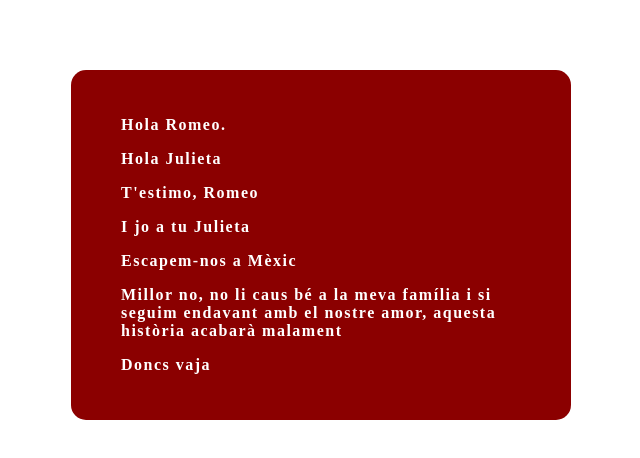
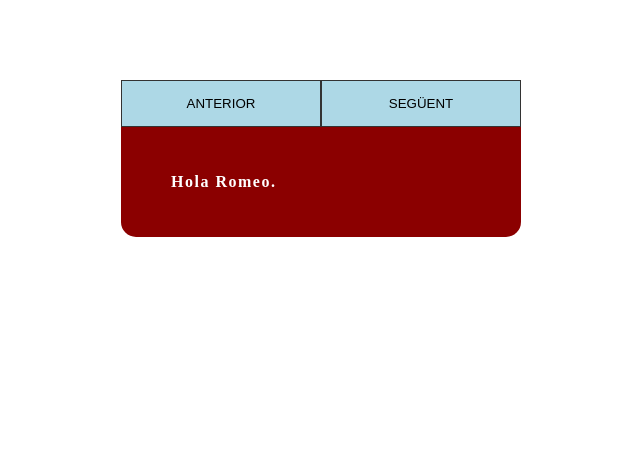
Before and after one commit to sschmidt0/sprint7, a React (Create React App) app: page / in a window 1280 px wide. Shown: the top 458 px of the page, without its empty margins (319-959 px from the left). Built offline with nearby package versions, Linux system fonts and the light colour scheme.

Commit message:
Nivell 3 - exercici 3

```diff
--- a/src/App.js
+++ b/src/App.js
@@ -1,10 +1,37 @@
+import { useState } from 'react';
 import Línia from './components/Línia';
+import styled from 'styled-components';
+import textos from './assets/textos';
+
+const DivContainer = styled.div`
+  width: 400px;
+  margin: 80px auto 30px;
+`;
+
+const Button = styled.button`
+  width: 200px;
+  padding: 15px;
+  background-color: lightblue;
+  text-transform: uppercase;
+  border: 1px solid #333;
+`;
+
+
 
 function App() {
+  const [text, setText] = useState(0);
+
+  const lastItem = () => setText(prevText => prevText < 1 ? (prevText = textos.length-1) : prevText - 1);
+  const nextItem = () => setText(prevText => prevText > textos.length-2 ? (prevText = 0) : prevText + 1);
+
   return (
-    <div className="App">
-      <Línia />
-    </div>
+    <DivContainer className="App">
+      <div>
+        <Button onClick={ () => lastItem() }>Anterior</Button>
+        <Button onClick={ () => nextItem() }>Següent</Button>
+      </div>
+      <Línia text={textos[text]}/>
+    </DivContainer>
   );
 }
 
--- a/src/components/Línia.js
+++ b/src/components/Línia.js
@@ -1,15 +1,10 @@
-import textos from '../assets/textos';
 import styled from 'styled-components';
 
-const Línia = () => {
-
-  const Div = styled.div`
-    width: 400px;
-    margin: 70px auto 30px;
+const DivTextos = styled.div`
   padding: 30px 50px;
   color: #fff;
   background-color: darkred;
-    border-radius: 15px;
+  border-radius: 0 0 15px 15px;
 `;
 
 const Paragraph = styled.p`
@@ -18,13 +13,11 @@ const Línia = () => {
   letter-spacing: 1.5px;
 `;
 
-
-  const line = textos.map(text => {
-    return <Paragraph>{ text }</Paragraph>;
-  });
-
+const Línia = (props) => {
   return (
-    <Div>{ line }</Div>
+    <DivTextos>
+      <Paragraph>{ props.text }</Paragraph>
+    </DivTextos>
   );
 }
 
```
Lines whose indentation alone changed are shown as unchanged.
